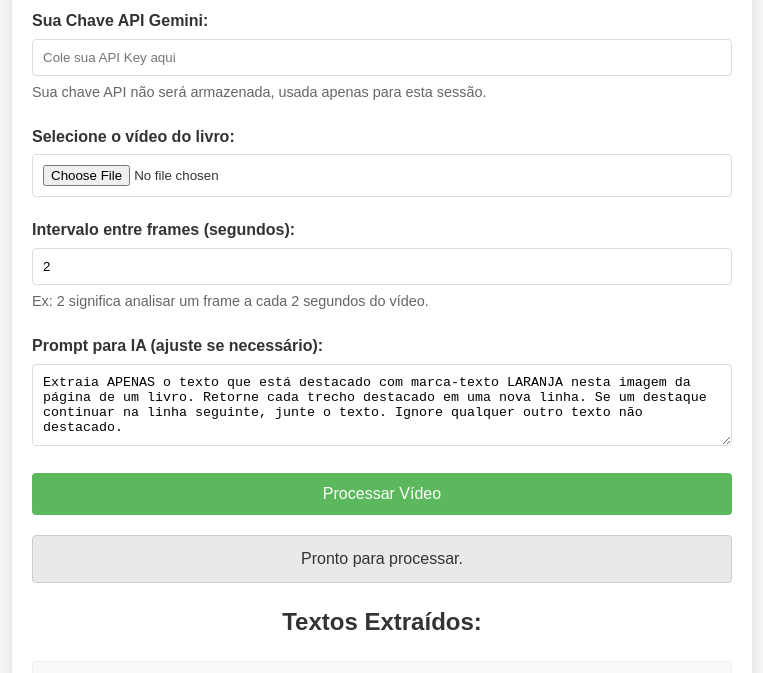
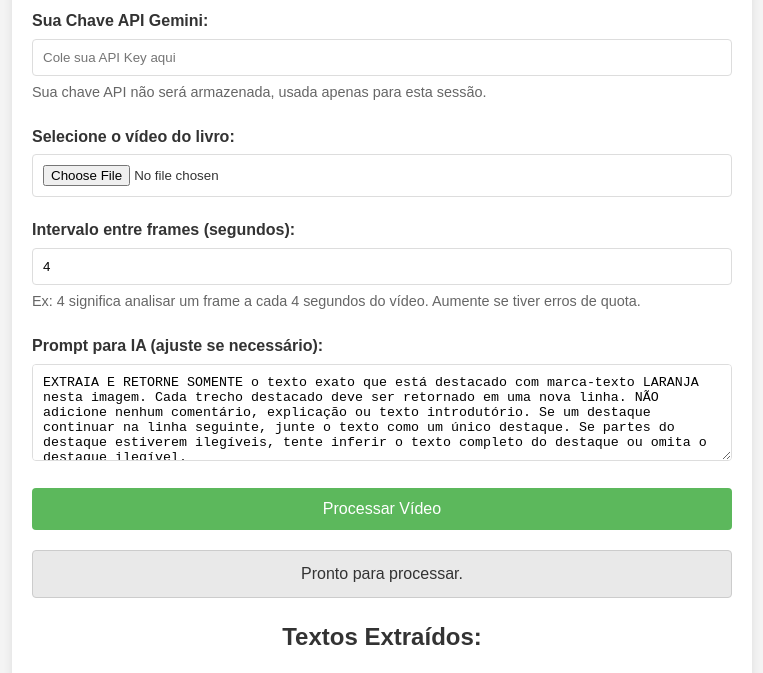
Before and after one commit to GriloBranco/LivroReaderV1, a plain HTML site: page index.html in a window 1280 px wide. Shown: the part 126-799 px from the top of the page, without its empty margins (258-1021 px from the left). Drawn offline with nearby package versions, Linux system fonts and the light colour scheme.

Commit message:
Update index.html

```diff
--- a/index.html
+++ b/index.html
@@ -23,13 +23,13 @@
 
         <div class="input-group">
             <label for="frameInterval">Intervalo entre frames (segundos):</label>
-            <input type="number" id="frameInterval" value="2" min="0.5" step="0.1">
-            <small>Ex: 2 significa analisar um frame a cada 2 segundos do vídeo.</small>
+            <input type="number" id="frameInterval" value="4" min="0.5" step="0.1">
+            <small>Ex: 4 significa analisar um frame a cada 4 segundos do vídeo. Aumente se tiver erros de quota.</small>
         </div>
 
         <div class="input-group">
             <label for="prompt">Prompt para IA (ajuste se necessário):</label>
-            <textarea id="prompt" rows="4">Extraia APENAS o texto que está destacado com marca-texto LARANJA nesta imagem da página de um livro. Retorne cada trecho destacado em uma nova linha. Se um destaque continuar na linha seguinte, junte o texto. Ignore qualquer outro texto não destacado.</textarea>
+            <textarea id="prompt" rows="5">EXTRAIA E RETORNE SOMENTE o texto exato que está destacado com marca-texto LARANJA nesta imagem. Cada trecho destacado deve ser retornado em uma nova linha. NÃO adicione nenhum comentário, explicação ou texto introdutório. Se um destaque continuar na linha seguinte, junte o texto como um único destaque. Se partes do destaque estiverem ilegíveis, tente inferir o texto completo do destaque ou omita o destaque ilegível.</textarea>
         </div>
 
         <button id="processButton">Processar Vídeo</button>
```
